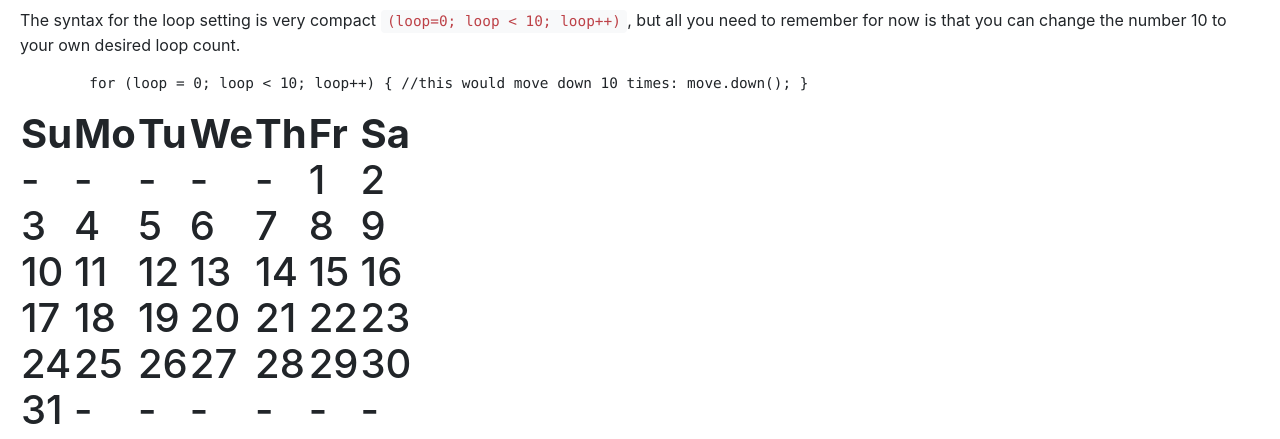
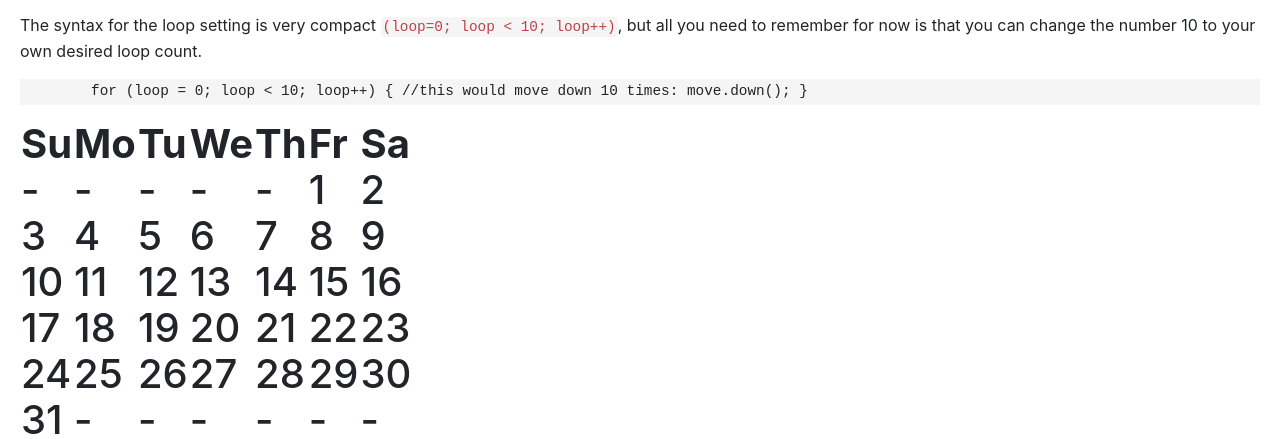
Before and after one commit to stewilondanga/functionforloop-demo, a plain HTML site: page index.html in a window 1280 px wide. Shown: the part 726-1165 px from the top of the page. Drawn offline with nearby package versions, Linux system fonts and the light colour scheme.

Commit message:
add css/styles.css

```diff
--- a/css/styles.css
+++ b/css/styles.css
@@ -22,12 +22,13 @@ canvas {
   outline: solid 1px black;
 }
 
-/*textarea, pre, code{
-  font-family:monospace;
-  background:#f5f5f5;
-  padding:2px;
+textarea, pre, code {
+  font-family: monospace;
+  background: #f5f5f5;
+  padding: 2px;
 }
-textarea, canvas{
+
+/*textarea, canvas{
   width:200px;
   height:200px;
   border:solid 1px black;
```
